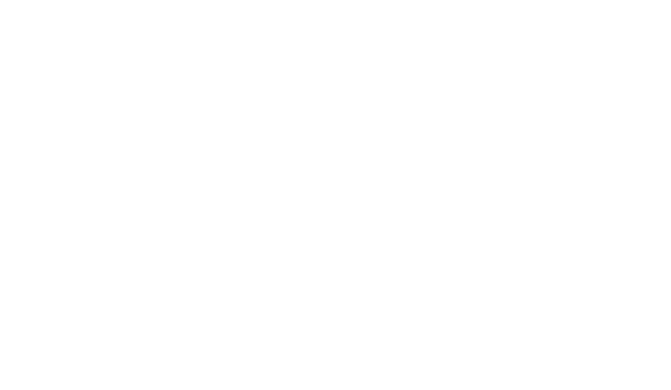
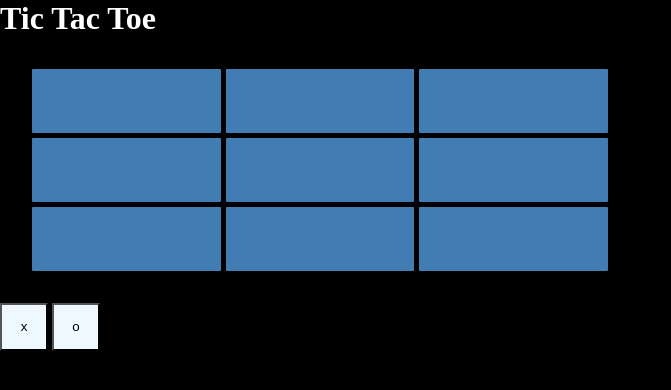
Before and after one commit to jawando-code/Tic-Tac-Toe, a plain HTML site: page index.html in a window 1280 px wide. Shown: the whole page, without its empty margins (0-671 px from the left). Drawn offline with Linux system fonts and the light colour scheme.

Commit message:
Add Player Logic to select either "X" or "O" Add Buttons with no styling to serve as clickable places for TicTacToe Add Logic that ensures player can only click as chosen "X" or "O" and never play only on empty tiles.

```diff
--- a/index.html
+++ b/index.html
@@ -4,8 +4,18 @@
     <meta charset="UTF-8">
     <meta name="viewport" content="width=device-width, initial-scale=1.0">
     <title>Tic Tac Toe</title>
+    <link rel="stylesheet" href="toe.css">
 </head>
 <body>
+    <h1>Tic Tac Toe</h1>
+    <div class="board"></div>
+    <div class="markers">
+        <button type="button" class="btn" value="x">x</button>
+        <button type="button" class="btn" value="o">o</button>
+    </div>
 
+
+
+<script src='ttt.js' ></script>
 </body>
 </html>
--- a/toe.css
+++ b/toe.css
@@ -0,0 +1,52 @@
+*{
+    margin:0;
+    padding:0;
+    box-sizing:border-box;
+}
+
+html{
+    -moz-osx-font-smoothing:grayscale;
+    -webkit-font-smoothing:antialiased;
+
+}
+body{
+    background-color: black;
+    color:white;
+}
+
+.board{
+    display:grid;
+    grid-template-columns: repeat(3,1fr);
+    grid-template-rows: repeat(3,1fr);
+    width:50%;
+    padding:2rem;
+    gap:0.3rem;
+}
+
+
+#gameboard{
+    font-size:2rem;
+    background-color: paleturquoise;
+}
+.input{
+    all:unset;
+    background-color: rgb(65, 125, 178);
+    outline: 0;
+    text-decoration: none;
+    border-radius: 1px;
+    min-width:4rem;
+    min-height: 4rem;
+    text-align: center;
+    font-size: 2.6rem;
+}
+
+.markers > button{
+
+    width:3rem;
+    height:3rem;
+    background-color: aliceblue;
+    color:black;
+    text-align:center;
+    cursor: pointer;
+
+}
--- a/ttt.js
+++ b/ttt.js
@@ -0,0 +1,86 @@
+
+
+const beginGame = (() => {
+
+const board = document.querySelector(".board")
+const gameboard = new Array(9).fill("_",0);
+
+const btns = document.querySelectorAll(".btn");
+const markers = document.querySelector('.markers')
+
+
+let player1;
+btns.forEach((button)=> {
+        button.addEventListener('click', ()=> {
+            (() => {
+            markers.style.display = "none"
+            })()
+            console.log(button.value + "Jackdaniels")
+            player1 = button.value;
+            console.log(player1)
+        })
+    })
+
+    gameboard.forEach((item)=> {
+
+        const inputSquare = document.createElement('button');
+        inputSquare.className = "input";
+        inputSquare.textContent = '';
+        board.append(inputSquare)
+        inputSquare.addEventListener('click', ()=> {
+
+            if(player1 === 'o' && inputSquare.textContent === "" ){
+                inputSquare.textContent = "o"
+            } else if(player1 === 'x' && inputSquare.textContent === ""){
+                inputSquare.textContent = "x"
+            }
+        })
+    })
+
+
+
+})
+
+
+function createPlayer(name){
+const playerName = name;
+
+let score = 0;
+const getScore = () => score;
+const addScore = () => { score++; }
+console.log(name, score);
+
+
+return{ playerName, getScore, addScore}
+}
+
+
+let josh = createPlayer("Josh")
+let jaden = createPlayer("Jaden")
+
+jaden.getScore();
+jaden.addScore();
+beginGame();
+console.log({
+    playerName: jaden.playerName,
+    score: jaden.getScore()
+})
+
+const play = (()=> {
+    console.log("Play")
+    const winlogic = () => {
+        if(x){
+            console.log(x)
+        }
+    }
+});
+
+
+
+const newGame = (() => {
+    beginGame();
+    console.log("Points Reset. Starting New Game")
+    console.log();
+
+
+})
```
